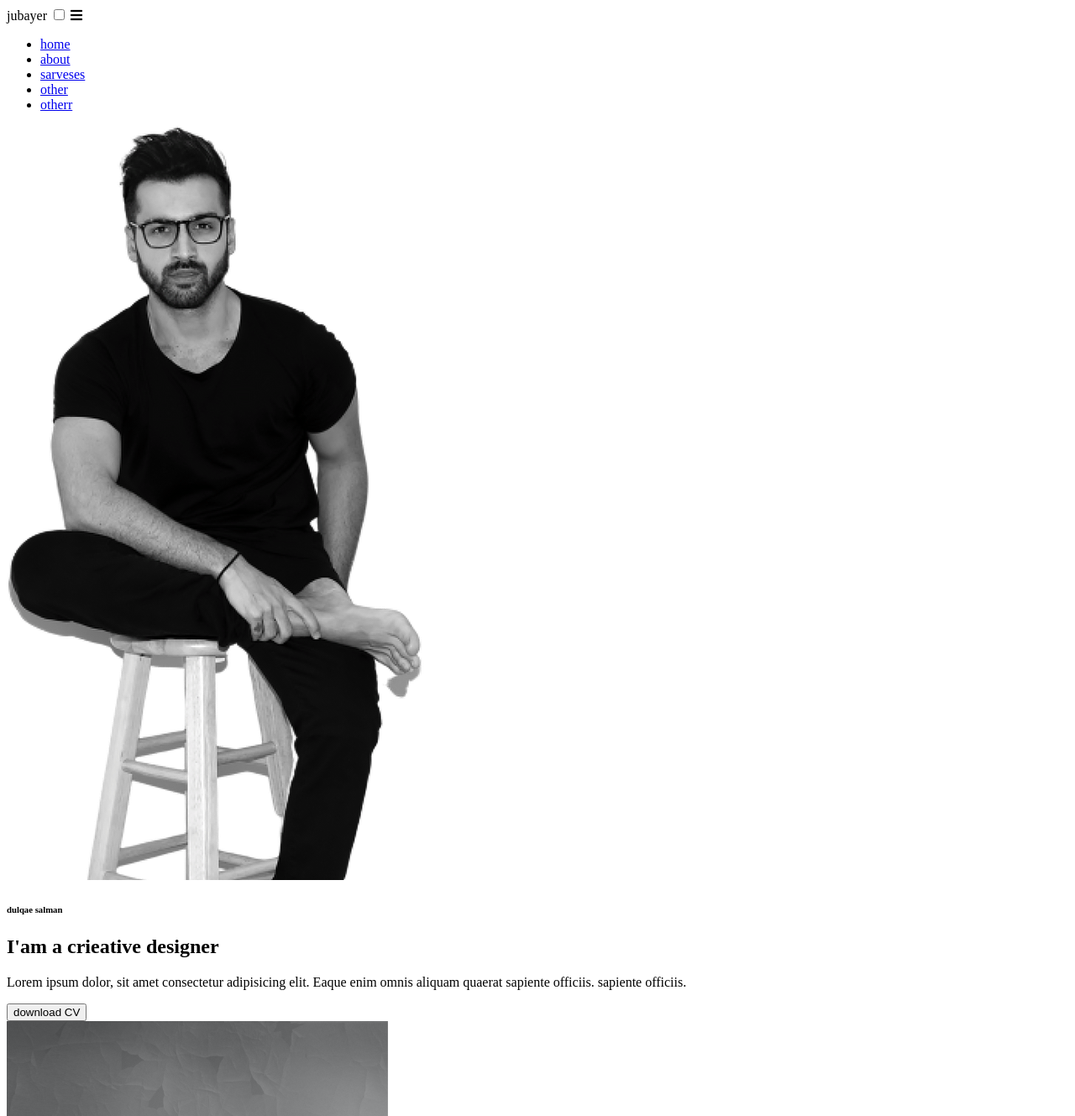
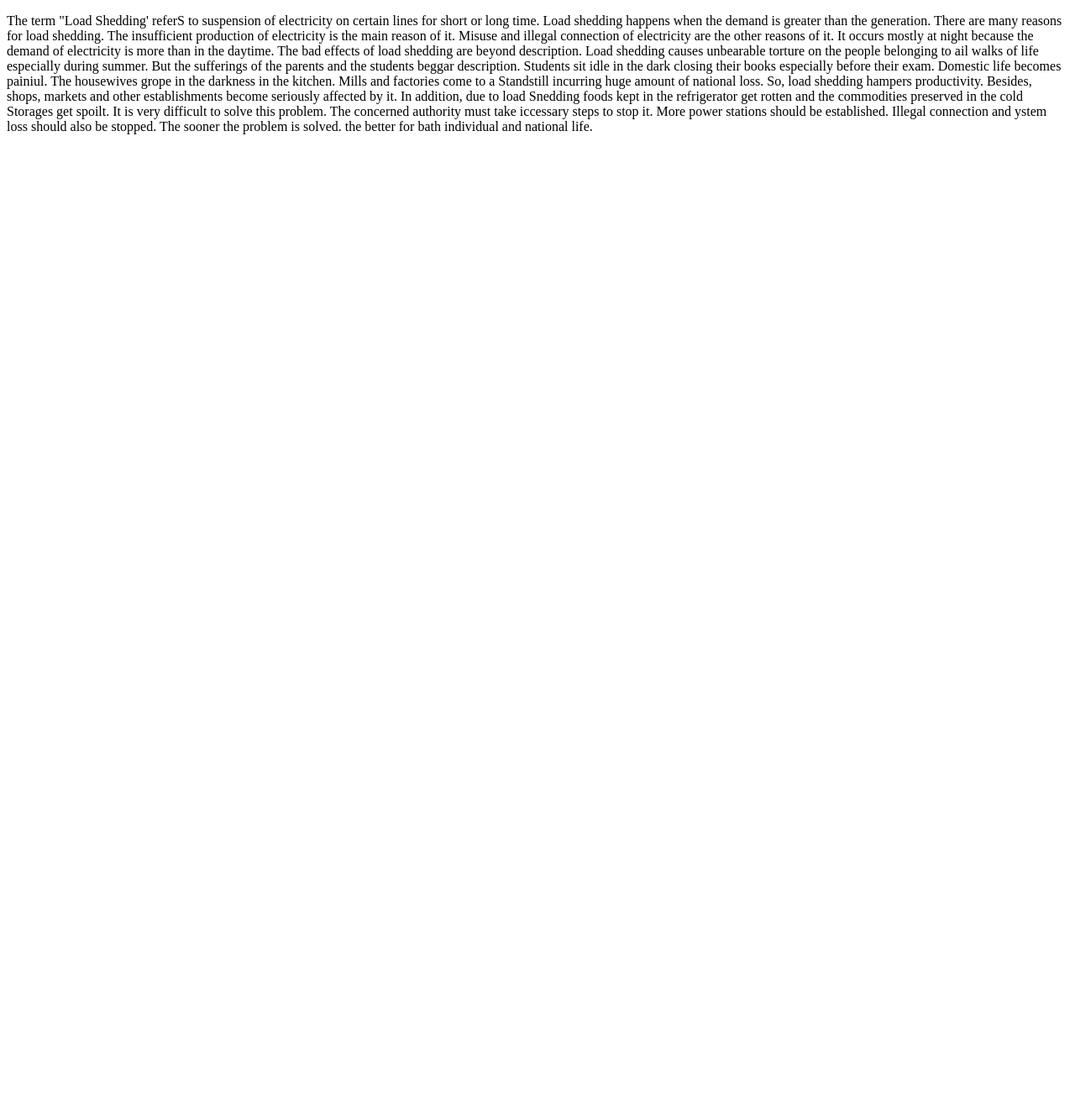
Before and after one commit to jubayerjr203/10pm, a plain HTML site: page index.html in a window 1280 px wide. Shown: the top 1329 px of the page at 84% size. After the commit the page ends 800 px from the top, so only its background shows below. Drawn offline with Linux system fonts and the light colour scheme.

Commit message:
Update index.html
New

```diff
--- a/index.html
+++ b/index.html
@@ -13,101 +13,22 @@
 
 
 
-<nav>
-  <div class="nav-con contenar">
-
-    <div class="nav nav-left">
-      <label class="logo">jubayer</label>
-      <input type="checkbox" id="check">
-      <label class="checkbtn" for="check"> <i class="fas fa-bars"></i> </label>
-
-
-      <ul>
-        <li><a href="#">home</a></li>
-        <li><a href="#">about</a></li>
-        <li><a href="#">sarveses</a></li>
-        <li><a href="#">other</a></li>
-        <li><a href="#">otherr</a></li>
-      </ul>
-
-  </div>
-
-</div>
-</nav>
-
-
-
-
-
-<section id="s1">
-  <div class="s1-con contenar">
-
-
-    <div class="s1-left">
-      <img src="img/man.png" alt="pp">
-    </div>
-
-    <div class="s1-right">
-      <h6>dulqae salman</h6>
-      <h1>I'am a crieative <span>designer</span></h1>
-      <p>Lorem ipsum dolor, sit amet consectetur adipisicing elit.
-        Eaque enim omnis aliquam quaerat sapiente officiis.
-       sapiente officiis.</p>
-        <div class="s1-btnd">
-          <button class="s1-btn btn">download CV</button>
-        </div>
-    </div>
-
-
-  </div>
-</section>
-
-
-
-
-
-<section id="s2">
-  <div class="s2-con contenar">
-
-
-    <div class="s2-left">
-      <img src="img/man-2.png" alt="p">
-    </div>
-
-    <div class="s2-right">
-      <h1>about me</h1>
-      <h3>hello iam dulqar salman</h3>
-      <p>Lorem ipsum dolor sit amet consectetur adipi
-        sicing elit. Lorem ipsum dolor sit amet consectetur adipi
-        sicing elit.
-        Maxime delectus qui repellat exercitationem
-        quos dolorum neque animi error quam a sequi,
-        ut odit asperiores ratione et magnam perspiciatis
-        quas minus!</p>
-
-
-
-          <div class="s2-icon">
-            <i class="fab fa-facebook-f"></i>
-            <i class="fab fa-twitter"></i>
-            <i class="fab fa-google-plus-g"></i>
-            <i class="fab fa-linkedin-in"></i>
-          </div>
-    </div>
-
-
-
-
-
-
-
-
-
-
-  </div>
-</section>
-
-
+<p>The term "Load Shedding' referS to suspension of electricity on certain lines for short or long time.
+Load shedding happens when the demand is greater than the generation. There are many reasons
+for load shedding. The insufficient production of electricity is the main reason of it. Misuse and
+illegal connection of electricity are the other reasons of it. It occurs mostly at night because the
+demand of electricity is more than in the daytime. The bad effects of load shedding are beyond
+description. Load shedding causes unbearable torture on the people belonging to ail walks of life
+especially during summer. But the sufferings of the parents and the students beggar description.
+Students sit idle in the dark closing their books especially before their exam. Domestic life becomes
+painiul. The housewives grope in the darkness in the kitchen. Mills and factories come to a
+Standstill incurring huge amount of national loss. So, load shedding hampers productivity. Besides,
+shops, markets and other establishments become seriously affected by it. In addition, due to load
+Snedding foods kept in the refrigerator get rotten and the commodities preserved in the cold
+Storages get spoilt. It is very difficult to solve this problem. The concerned authority must take
+iccessary steps to stop it. More power stations should be established. Illegal connection and
+ystem loss should also be stopped. The sooner the problem is solved. the better for bath
+individual and national life.</p>
 
   </body>
 </html>
```
